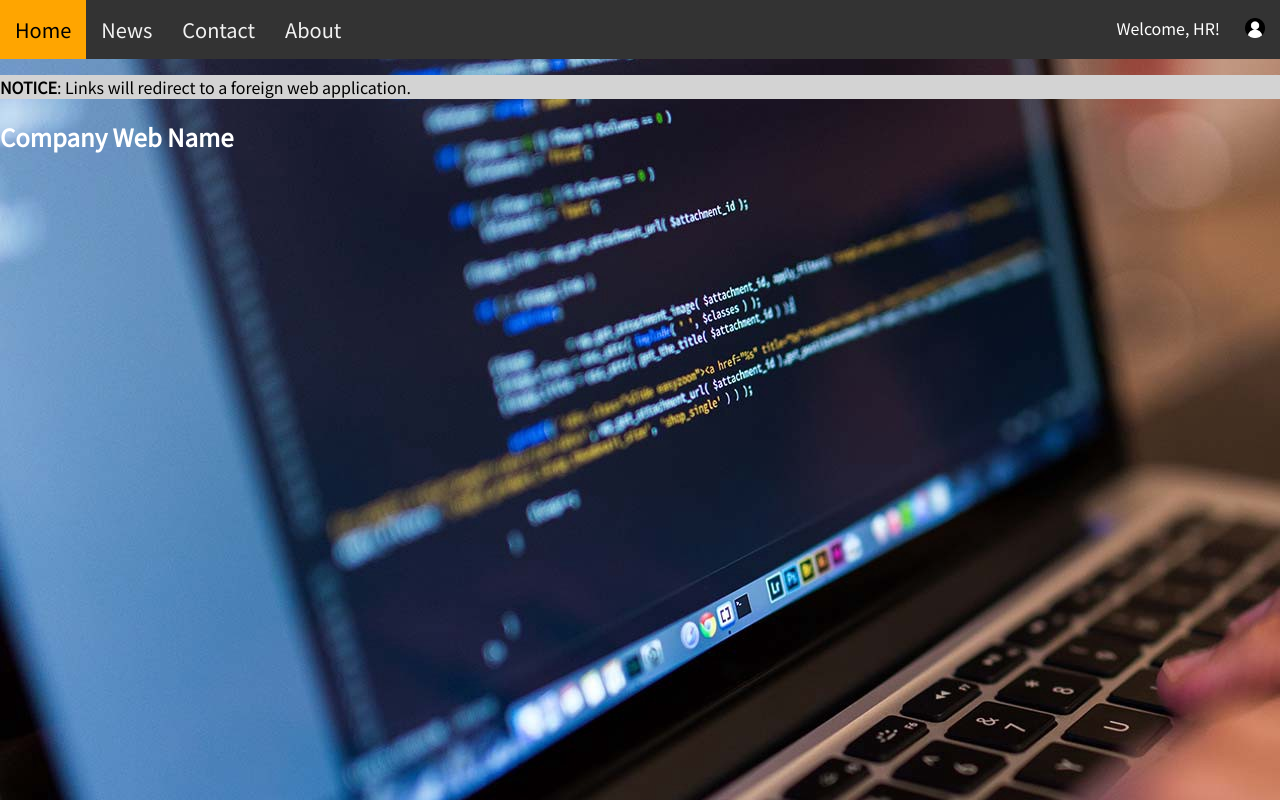
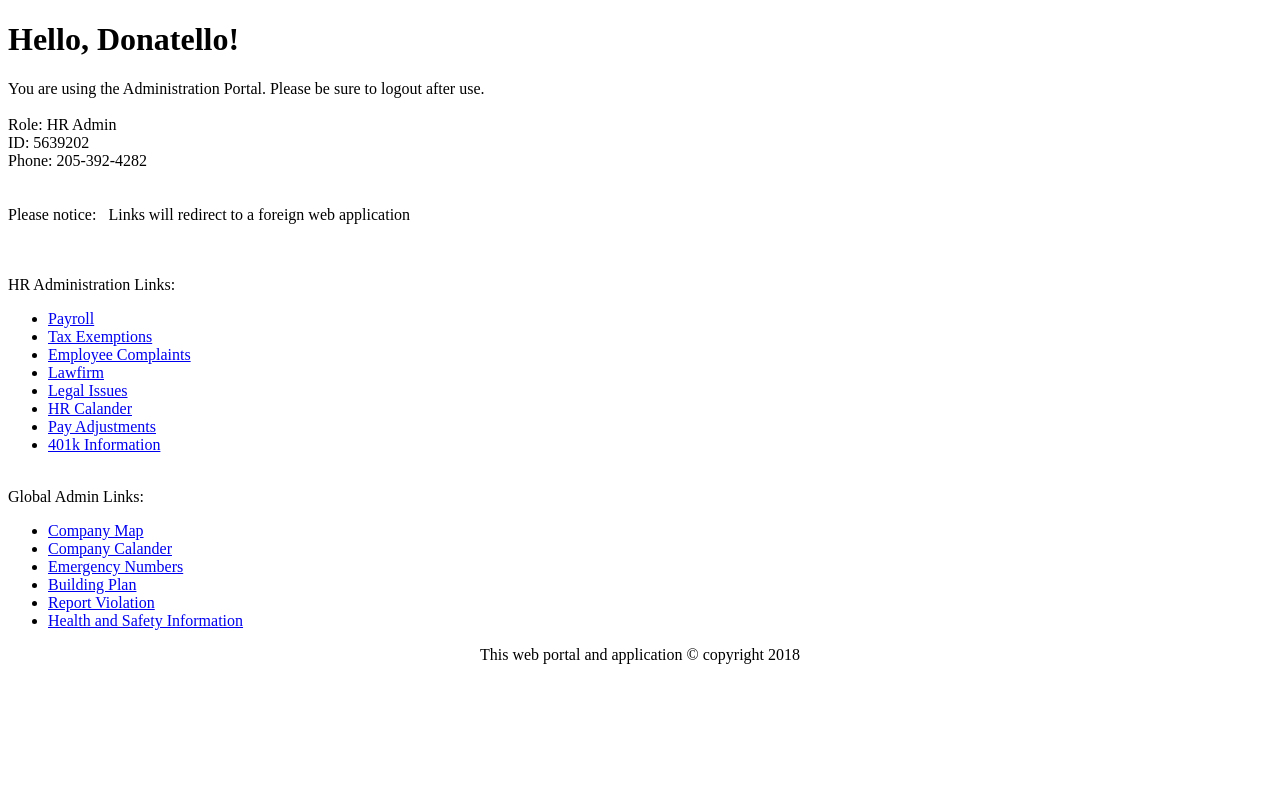
Before and after one commit to AMitchell719/WebPortalApplication, a Flask app: template templates/hr.html in a window 1280 px wide. Run offline with Flask 2, Linux system fonts and the light colour scheme; the template is opened without the code that fills it, so the values that code supplies are empty.

Commit message:
Update hr.html

```diff
--- a/templates/hr.html
+++ b/templates/hr.html
@@ -2,31 +2,19 @@
 <html>
     <head>
         <title>HR Administration Portal</title>
-        <link rel="stylesheet" type="text/css" href="style.css">
-        <link href="https://fonts.googleapis.com/css?family=Noto+Sans+JP" rel="stylesheet">
+        <link rel="stylesheet" type="text/css" href="#">
     </head>
-    <body style="background-image: url('dev_pic.jpeg')">
+    <body>
 
-        <div class="topNavBar">
-            <a href="#home">Home</a>
-            <a href="#news">News</a>
-            <a href="#contact">Contact</a>
-            <a href="#about">About</a>
-            <a style="float: right"><img src="user.png" height=20px width=20px></a>
-            <p id="welcome" style="float: right">Welcome, HR!</p>
-        </div>
+        <span id="hello"><h1>Hello, Donatello!</h1></span>
+        <p>You are using the Administration Portal. Please be sure to
+        logout after use. <br /><br />
 
-        <section>
-            <p id="notice"><strong>NOTICE</strong>: Links will redirect to a foreign web application.</p>
-            <h1 id="companyName">Company Web Name</h1>
-        </section>
-
-        <!--
-            Will add drop down menu for links.
-            Will include images.
-        -->
-
-      <!--   <br />
+        Role: HR Admin<br /> <!-- Can grab these variables in Flask -->
+        ID: 5639202<br />  <!-- Can grab these variables in Flask -->
+        Phone: 205-392-4282<br /> <!-- Can grab these variables in Flask -->
+        <br /> <br />
+        <span id="notice">Please notice:</span>&nbsp;&nbsp; Links will redirect to a foreign web application</p><br /><br />
 
             HR Administration Links:<br />
             <ul>
@@ -50,9 +38,8 @@
                 <li><a href="http://localhost:5000/redirect">Report Violation</a></li>
                 <li><a href="http://localhost:5000/redirect">Health and Safety Information</a></li>
             </ul>
-
-            <footer align="center">
-                <br /><p id="copyright">This web portal and application &copy; copyright 2018</p>
-            </footer> -->
+            <div align="center">
+                <p id="copyright">This web portal and application &copy; copyright 2018</p>
+            </div>
     </body>
 </html>
```
